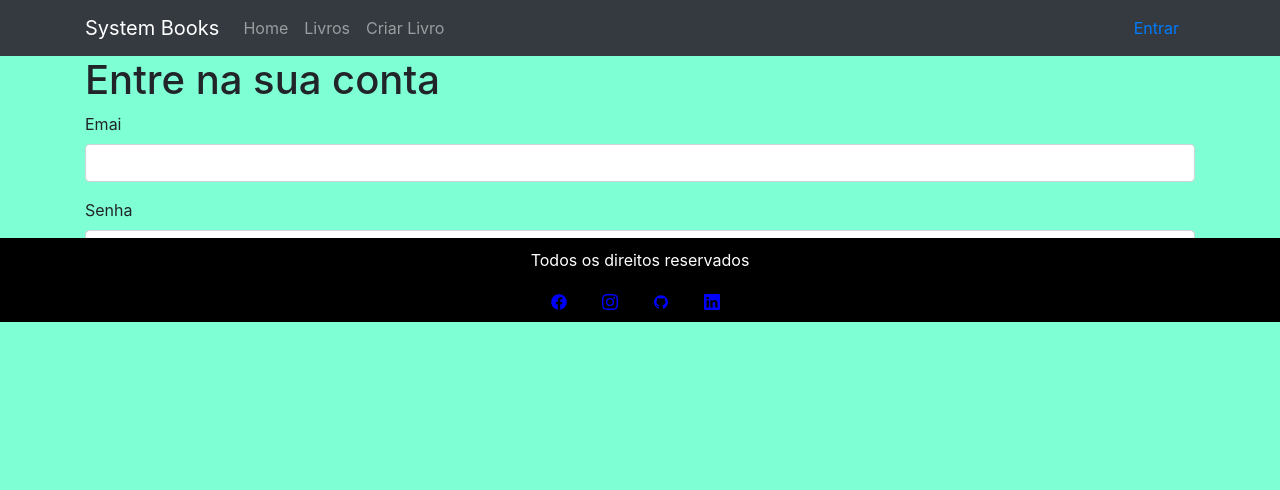
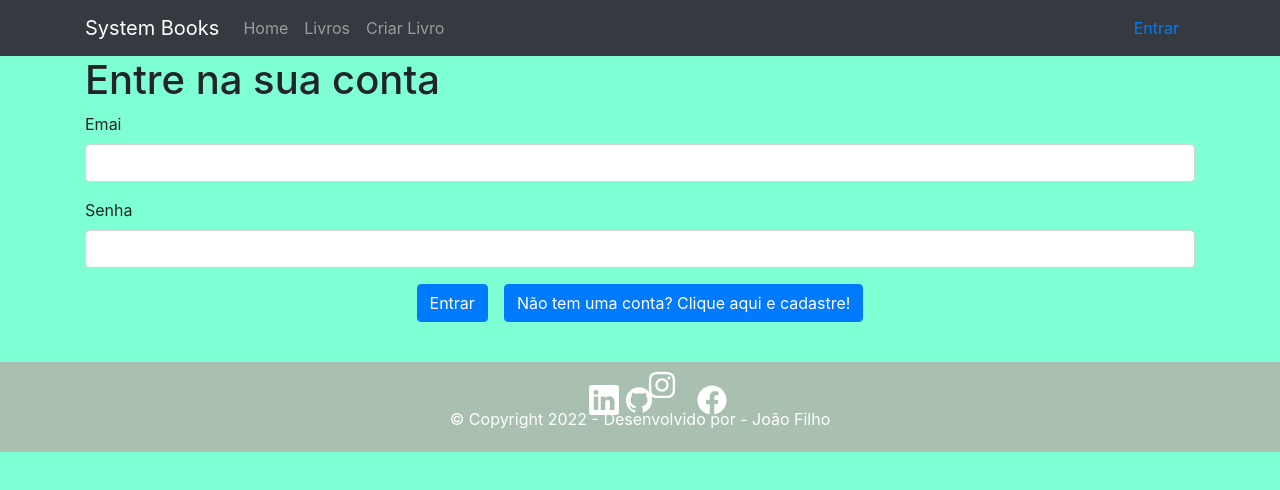
Before and after one commit to ironhack-sao-wdft/react-ironplate, a React (Create React App) app: page /login in a window 1280 px wide. Shown: the top 490 px of the page. Built offline with nearby package versions, Linux system fonts and the light colour scheme.

Commit message:
novo commit footer

```diff
--- a/src/assets/styles/index.css
+++ b/src/assets/styles/index.css
@@ -61,20 +61,35 @@ body {
 .pagina-principal{
   position: relative;
 }
+
 .footer {
-  display: flex;
-  justify-content: center;
-  align-items: center;
-  background-color: black;
-  color: white;
+  width: 100%;
+  height: 90px;
   margin-top: 0px;
-  width: 100%;
-  padding-top: 10px;
-  padding-bottom:10px;
-  font-size: 16px;
-  bottom: 0px;
-  position: absolute;
+  background-color: #a9bfb0;
+  position: relative;
 }
+
+ .footer__social {
+    width: 100%;
+    padding-top: 8px;
+    display: flex;
+    justify-content: center;
+ }
+    a + a {
+      margin-left: 8px;
+    }
+
+  .footer__copyright {
+    position: absolute;
+    bottom: 5px;
+
+    width: 100%;
+    text-align: center;
+    color: white;
+  }
+
+
 .link-icone {
   width: 30px;
   padding: 15px;
--- a/src/components/Rodape.js
+++ b/src/components/Rodape.js
@@ -1,48 +1,43 @@
-import {FaFacebook} from "react-icons/fa";
-import { BsInstagram } from "react-icons/bs";
+import { FaInstagram } from "react-icons/fa";
+import { FaFacebook } from "react-icons/fa";
 import { AiFillGithub } from "react-icons/ai";
 import { BsLinkedin } from "react-icons/bs";
-// import index from "../assets/styles/index.css";
-// import { Link } from "react-router-dom";
-
-
-
 
 function Rodape() {
   return (
-    <div className="footer">
-      <footer className="rodape">
-        <p>Todos os direitos reservados</p>
+    <footer className="footer">
+      <div className="footer__social">
         <a
-          href="https://www.facebook.com/jfilhossouza"
+          href="https://www.linkedin.com/in/jo%C3%A3o-filho-souza-wd-fullstack/"
           className=" link-icone"
-          title="Facebook"
+          title="linkedin"
         >
-          <FaFacebook />
-        </a>
-        <a
-          href="https://www.instagram.com/filho_souzaa/"
-          className=" link-icone"
-          title="instagram"
-        >
-          <BsInstagram />
+          <BsLinkedin size="30" color="#fff" />
         </a>
         <a
           href="https://github.com/jfilinho"
           className=" link-icone"
           title="github"
         >
-          <AiFillGithub />
+          <AiFillGithub size="30" color="#fff" />
         </a>
+
+        <a href="https://www.instagram.com/filho_souzaa/">
+          <FaInstagram size="30" color="#fff" />
+        </a>
+
         <a
-          href="https://www.linkedin.com/in/jo%C3%A3o-filho-souza-silva-734773165/"
+          href="https://www.facebook.com/jfilhossouza"
           className=" link-icone"
-          title="linkedin"
+          title="Facebook"
         >
-          <BsLinkedin />
+          <FaFacebook size="30" color="#fff" />
         </a>
-      </footer>
-    </div>
+      </div>
+      <p className="footer__copyright">
+        &copy; Copyright 2022 - Desenvolvido por - João Filho
+      </p>
+    </footer>
   );
-};
+}
 export default Rodape;
```
